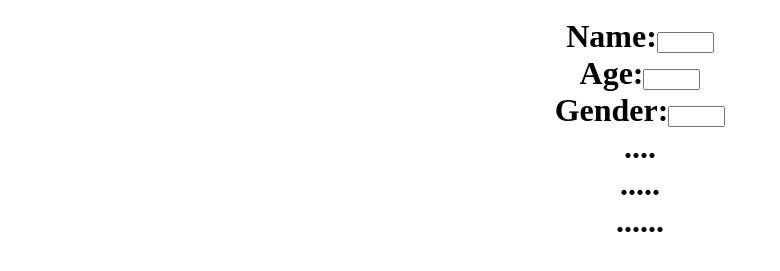
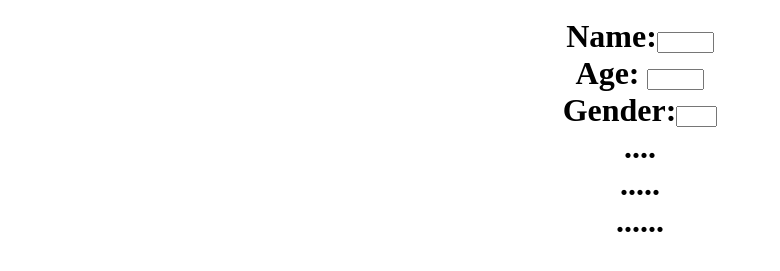
Before and after one commit to AMEGomes/TESS, a plain HTML site: page index.html in a window 1280 px wide. Shown: the part 97-368 px from the top of the page, without its empty margins (0-780 px from the left). Drawn offline with Linux system fonts and the light colour scheme; files whose address does not match are found by name.

Commit message:
Update index.html

```diff
--- a/index.html
+++ b/index.html
@@ -7,8 +7,8 @@
         <div class="app">
 		<h1><center>
 		Name:<input type="text" size=4></br>
-		Age:<input type="text" size=4></br>
-		Gender:<input type="text" size=4></br>
+		Age: <input type="text" size=4></br>
+		Gender:<input type="text" size=2></br>
 		....</br>
 		.....</br>
 		......</br>
```
